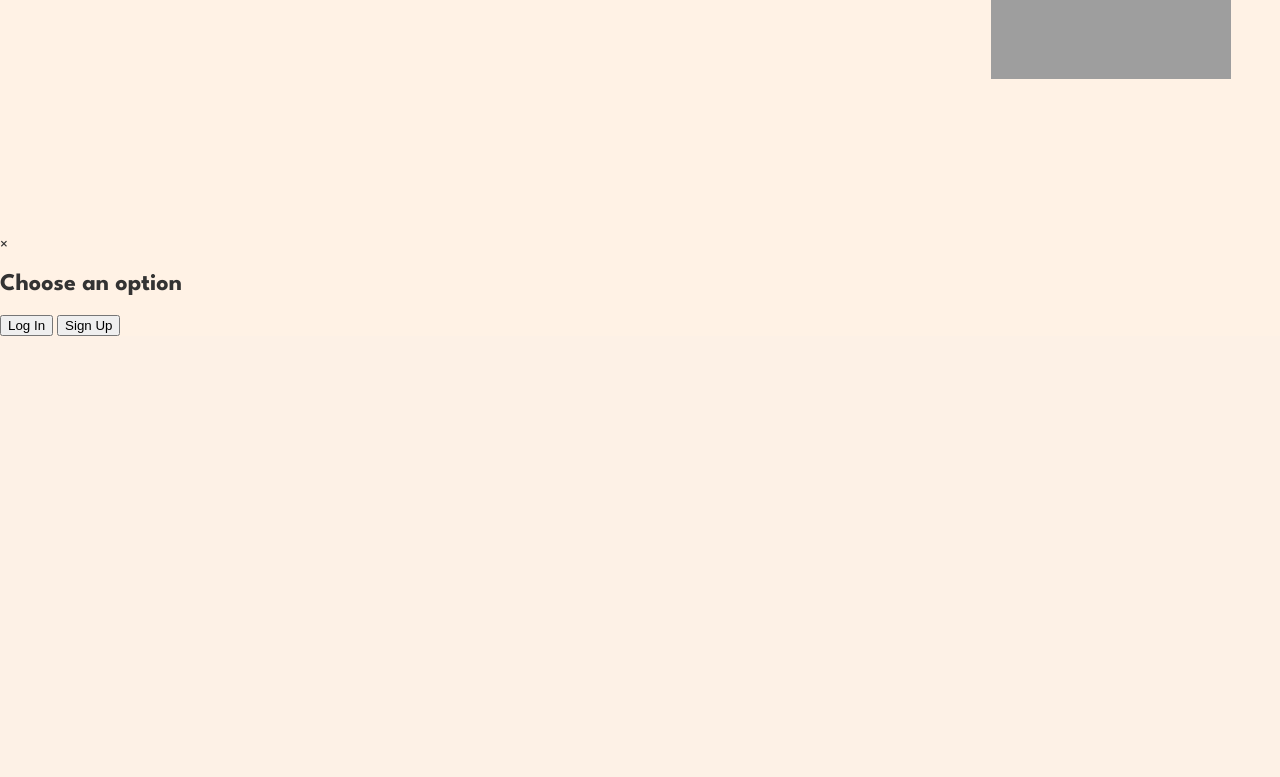
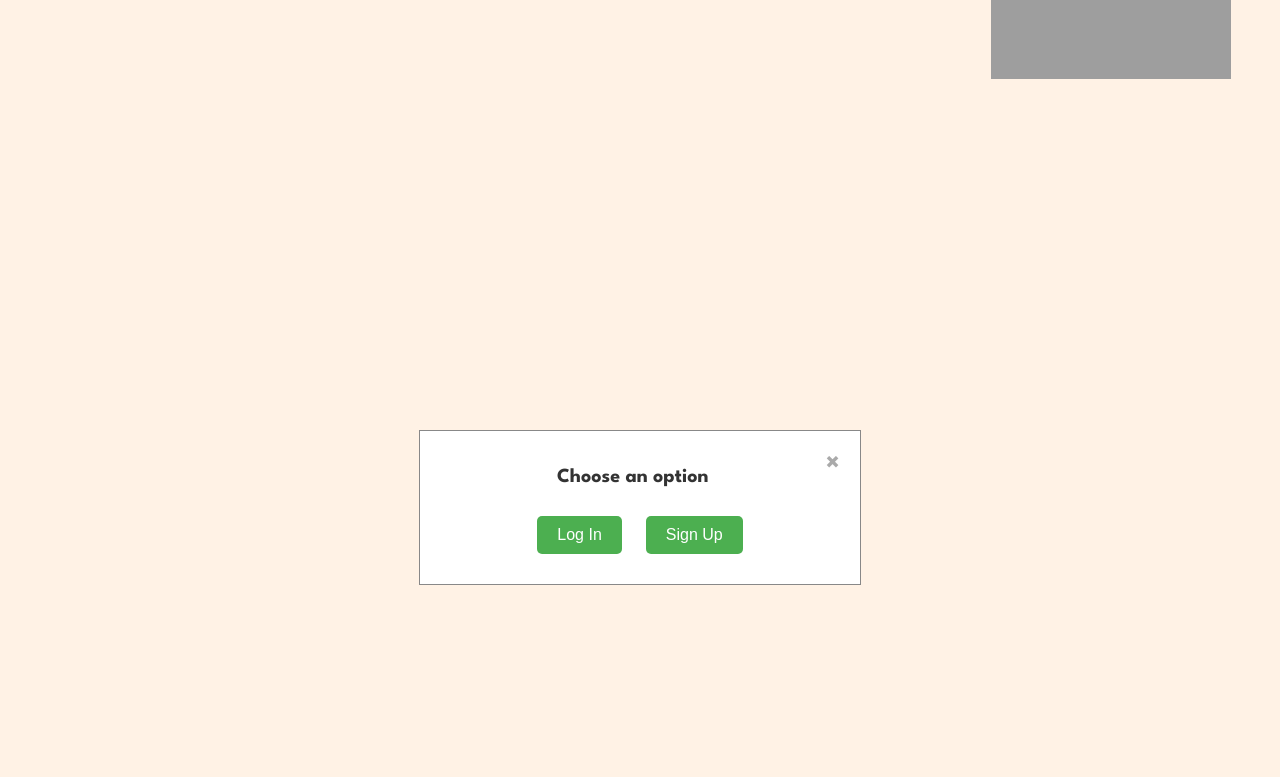
Before and after one commit to RodienJillian/SoftEng-Ecommerce, a PHP site: page /cart.html in a window 1280 px wide. Shown: the part 722-1499 px from the top of the page. Before the commit the page ends 1058 px from the top, so only its background shows below. Run offline with PHP 8.4, Linux system fonts and the light colour scheme; grey boxes are pictures that could not be loaded.

Commit message:
Update header.css

```diff
--- a/header.css
+++ b/header.css
@@ -70,3 +70,58 @@ div.logo{
     width: auto;
     padding: 0 10px
 }
+
+/* Modal Styles */
+.modal {
+    display: none; /* Hidden by default */
+    position: fixed; /* Stay in place */
+    z-index: 1; /* Sit on top */
+    left: 0;
+    top: 0;
+    width: 100%;
+    height: 100%;
+    overflow: auto; /* Enable scroll if needed */
+    background-color: rgba(0, 0, 0, 0.5); /* Black w/ opacity */
+    justify-content: center; /* Center horizontally */
+    align-items: center; /* Center vertically */
+}
+
+.modal-content {
+    background-color: #fff;
+    margin: 15% auto; /* 15% from the top and centered */
+    padding: 20px;
+    border: 1px solid #888;
+    width: 80%;
+    max-width: 400px;
+    text-align: center;
+}
+
+.modal-content h2{
+    margin-bottom: 20px;
+    font-size: 20px!important;
+}
+
+.modal-content button{
+    padding: 10px 20px;
+    margin: 10px;
+    border: none;
+    cursor: pointer;
+    background-color: #4CAF50;
+    color: white;
+    border-radius: 5px;
+    font-size: 16px!important;
+}
+
+.close {
+    color: #aaa;
+    float: right;
+    font-size: 28px;
+    font-weight: bold;
+}
+
+.close:hover,
+.close:focus {
+    color: black;
+    text-decoration: none;
+    cursor: pointer;
+}
```
